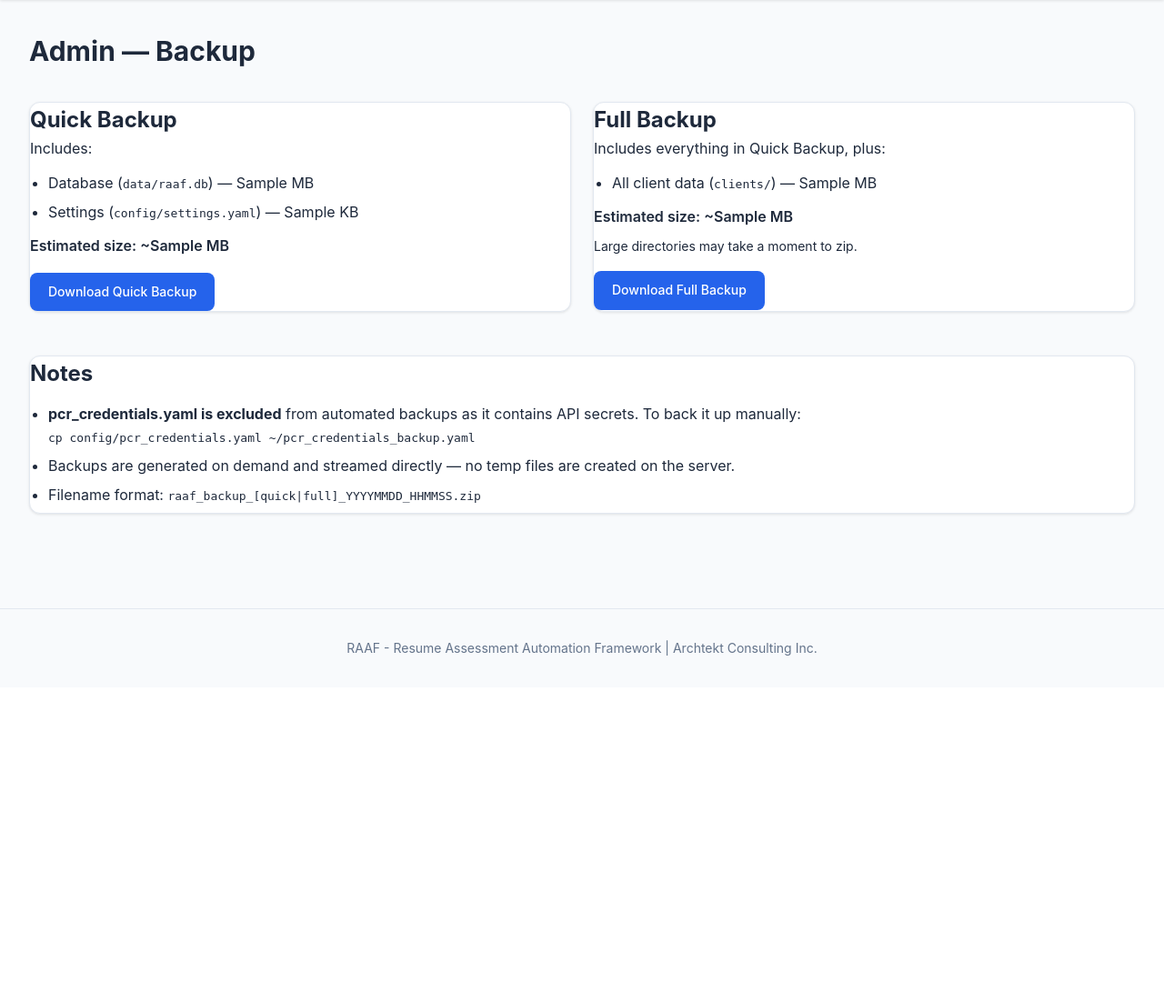
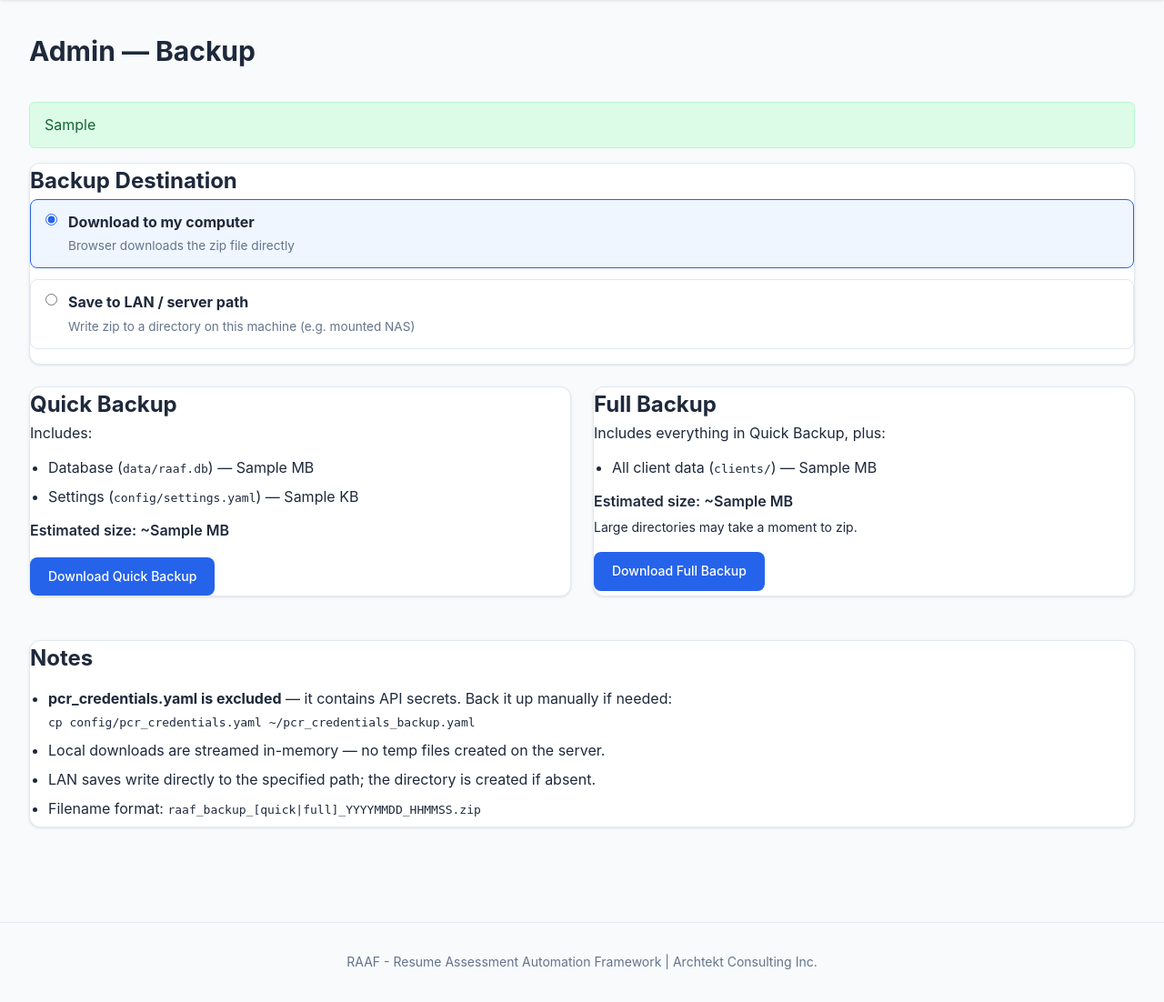
Before and after one commit to alonsop2017/RAAF, a Python web app: template web/templates/admin/backup.html in a window 1280 px wide. Shown: the part 75-1177 px from the top of the page at 91% size. Before the commit the page ends 796 px from the top, so only its background shows below. Run offline with Jinja, Linux system fonts and the light colour scheme; the template is opened without the code that fills it: most values are stand-ins (such as "Sample title", 1, 10 or a date in 2020).

Commit message:
Add backup destination selector: local download or LAN/server path
- Add backup.lan_path setting to settings.yaml (persisted after each save)
- Refactor _build_zip() helper shared by download and save routes
- Add POST /admin/backup/save route: writes zip to a server-side directory,
  creates it if absent, persists the path for next time
- Update backup.html with radio destination toggle (Download / Save to LAN),
  LAN path input (pre-filled from saved setting), and error re-selection on failure

Co-Authored-By: Claude Sonnet 4.6 <noreply@anthropic.com>

```diff
--- a/config/settings.yaml
+++ b/config/settings.yaml
@@ -58,6 +58,8 @@ pcr:
     hold: On Hold
     rejected: Not Selected
     hired: Hired
+backup:
+  lan_path: ''
 batch:
   max_candidates_per_batch: 50
   auto_create_batch: true
--- a/web/templates/admin/backup.html
+++ b/web/templates/admin/backup.html
@@ -6,6 +6,49 @@
     <h1>Admin — Backup</h1>
 </div>
 
+{% if save_success %}
+<div class="alert alert-success">{{ save_success }}</div>
+{% endif %}
+{% if save_error %}
+<div class="alert alert-danger">{{ save_error }}</div>
+{% endif %}
+
+<!-- Destination Selector -->
+<div class="card" style="margin-bottom:1.5rem;">
+    <h2 class="card-title">Backup Destination</h2>
+    <div class="dest-toggle">
+        <label class="dest-option">
+            <input type="radio" name="destination" value="local" checked>
+            <span class="dest-label">
+                <strong>Download to my computer</strong>
+                <span class="dest-desc">Browser downloads the zip file directly</span>
+            </span>
+        </label>
+        <label class="dest-option">
+            <input type="radio" name="destination" value="lan">
+            <span class="dest-label">
+                <strong>Save to LAN / server path</strong>
+                <span class="dest-desc">Write zip to a directory on this machine (e.g. mounted NAS)</span>
+            </span>
+        </label>
+    </div>
+
+    <div id="lan-path-row" class="lan-path-row" style="display:none;">
+        <label class="form-label" for="lan-path-input">Directory path on this server</label>
+        <div style="display:flex;gap:0.5rem;align-items:center;">
+            <input type="text" id="lan-path-input" class="form-input"
+                   placeholder="/mnt/nas/raaf_backups"
+                   value="{{ saved_lan_path or lan_path }}"
+                   style="flex:1;">
+        </div>
+        <p class="text-secondary" style="font-size:0.8rem;margin-top:0.4rem;">
+            Path must be accessible by the server process. The directory will be created if it does not exist.
+            The path is saved automatically after each successful backup.
+        </p>
+    </div>
+</div>
+
+<!-- Backup Type Cards -->
 <div class="backup-grid">
 
     <div class="card">
@@ -16,9 +59,22 @@
             <li>Settings (<code>config/settings.yaml</code>) — {{ settings_size_kb }} KB</li>
         </ul>
         <p class="size-estimate">Estimated size: ~{{ quick_size_mb }} MB</p>
+
+        <!-- Local download (shown by default) -->
+        <div class="action-local">
             <a href="/admin/backup/download/quick" class="btn btn-primary" style="margin-top:1rem;">
                 Download Quick Backup
             </a>
+        </div>
+
+        <!-- LAN save (hidden by default) -->
+        <div class="action-lan" style="display:none;margin-top:1rem;">
+            <form method="post" action="/admin/backup/save" onsubmit="injectLanPath(this)">
+                <input type="hidden" name="backup_type" value="quick">
+                <input type="hidden" name="lan_path" value="">
+                <button type="submit" class="btn btn-primary">Save Quick Backup to LAN</button>
+            </form>
+        </div>
     </div>
 
     <div class="card">
@@ -28,12 +84,25 @@
             <li>All client data (<code>clients/</code>) — {{ clients_size_mb }} MB</li>
         </ul>
         <p class="size-estimate">Estimated size: ~{{ full_size_mb }} MB</p>
-        <p class="text-secondary" style="font-size:0.875rem;margin-top:0.5rem;">
+        <p class="text-secondary" style="font-size:0.875rem;margin-top:0.25rem;">
             Large directories may take a moment to zip.
         </p>
+
+        <!-- Local download (shown by default) -->
+        <div class="action-local">
             <a href="/admin/backup/download/full" class="btn btn-primary" style="margin-top:1rem;">
                 Download Full Backup
             </a>
+        </div>
+
+        <!-- LAN save (hidden by default) -->
+        <div class="action-lan" style="display:none;margin-top:1rem;">
+            <form method="post" action="/admin/backup/save" onsubmit="injectLanPath(this)">
+                <input type="hidden" name="backup_type" value="full">
+                <input type="hidden" name="lan_path" value="">
+                <button type="submit" class="btn btn-primary">Save Full Backup to LAN</button>
+            </form>
+        </div>
     </div>
 
 </div>
@@ -41,11 +110,12 @@
 <div class="card" style="margin-top:1.5rem;">
     <h2 class="card-title">Notes</h2>
     <ul class="backup-list">
-        <li><strong>pcr_credentials.yaml is excluded</strong> from automated backups as it contains API secrets.
-            To back it up manually:<br>
+        <li><strong>pcr_credentials.yaml is excluded</strong> — it contains API secrets.
+            Back it up manually if needed:<br>
             <code>cp config/pcr_credentials.yaml ~/pcr_credentials_backup.yaml</code>
         </li>
-        <li>Backups are generated on demand and streamed directly — no temp files are created on the server.</li>
+        <li>Local downloads are streamed in-memory — no temp files created on the server.</li>
+        <li>LAN saves write directly to the specified path; the directory is created if absent.</li>
         <li>Filename format: <code>raaf_backup_[quick|full]_YYYYMMDD_HHMMSS.zip</code></li>
     </ul>
 </div>
@@ -57,5 +127,53 @@
 .backup-list { margin: 0.75rem 0 0 1.25rem; }
 .backup-list li { margin-bottom: 0.4rem; }
 .size-estimate { margin-top: 0.75rem; font-weight: 600; color: var(--text-primary); }
+
+.dest-toggle { display: flex; flex-direction: column; gap: 0.75rem; margin-bottom: 1rem; }
+.dest-option { display: flex; align-items: flex-start; gap: 0.75rem; cursor: pointer; padding: 0.75rem 1rem; border: 1px solid var(--border-color); border-radius: 8px; transition: border-color 0.2s; }
+.dest-option:has(input:checked) { border-color: var(--primary-color); background: #eff6ff; }
+.dest-option input[type=radio] { margin-top: 0.2rem; accent-color: var(--primary-color); }
+.dest-label { display: flex; flex-direction: column; gap: 0.2rem; }
+.dest-desc { font-size: 0.85rem; color: var(--text-secondary); }
+
+.lan-path-row { margin-top: 1rem; padding-top: 1rem; border-top: 1px solid var(--border-color); }
+
+.alert { padding: 0.75rem 1rem; border-radius: 6px; margin-bottom: 1rem; }
+.alert-success { background: #dcfce7; color: #166534; }
+.alert-danger { background: #fee2e2; color: #991b1b; }
 </style>
 {% endblock %}
+
+{% block extra_js %}
+<script>
+var radios = document.querySelectorAll('input[name="destination"]');
+var lanRow = document.getElementById('lan-path-row');
+var actionsLocal = document.querySelectorAll('.action-local');
+var actionsLan = document.querySelectorAll('.action-lan');
+
+{% if save_error %}
+// Re-select LAN after an error (user was trying to save)
+document.querySelector('input[value="lan"]').checked = true;
+applyDestination();
+{% endif %}
+
+radios.forEach(function(r) {
+    r.addEventListener('change', applyDestination);
+});
+
+function applyDestination() {
+    var isLan = document.querySelector('input[name="destination"]:checked').value === 'lan';
+    lanRow.style.display = isLan ? 'block' : 'none';
+    actionsLocal.forEach(function(el) { el.style.display = isLan ? 'none' : 'block'; });
+    actionsLan.forEach(function(el) { el.style.display = isLan ? 'block' : 'none'; });
+}
+
+function injectLanPath(form) {
+    var path = document.getElementById('lan-path-input').value.trim();
+    if (!path) {
+        alert('Please enter a LAN directory path.');
+        return false;
+    }
+    form.querySelector('input[name="lan_path"]').value = path;
+}
+</script>
+{% endblock %}
```
Also changed, not shown: web/routers/admin.py (+77 -23 lines). Lines whose indentation alone changed are shown as unchanged.
